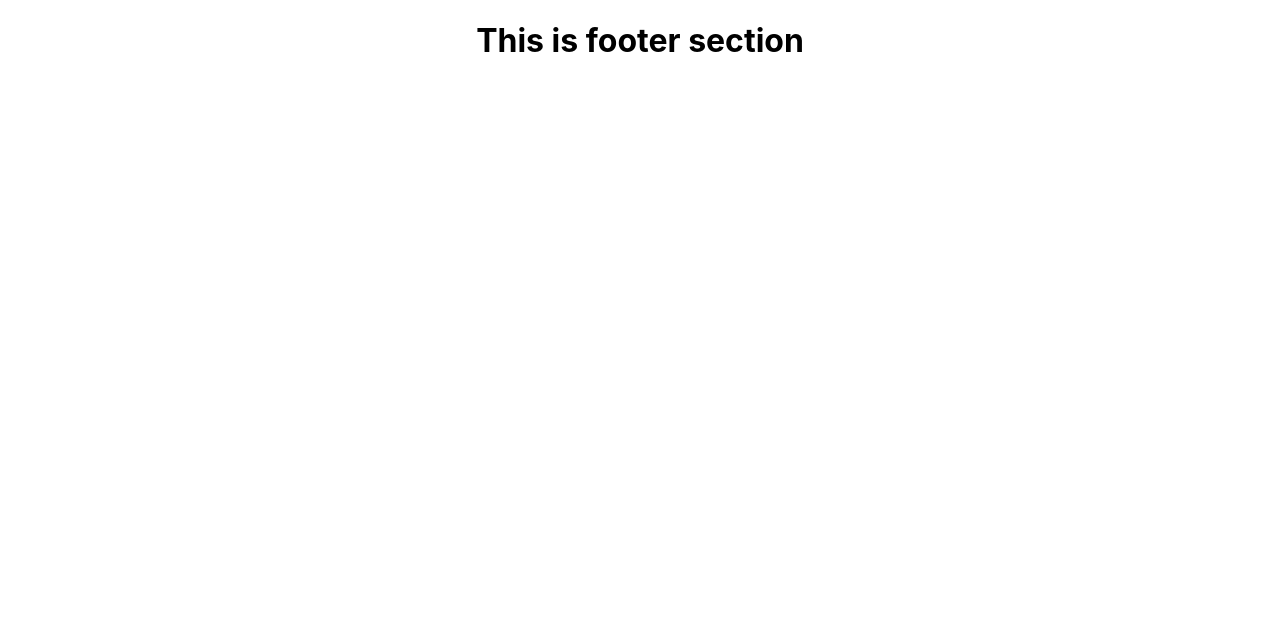
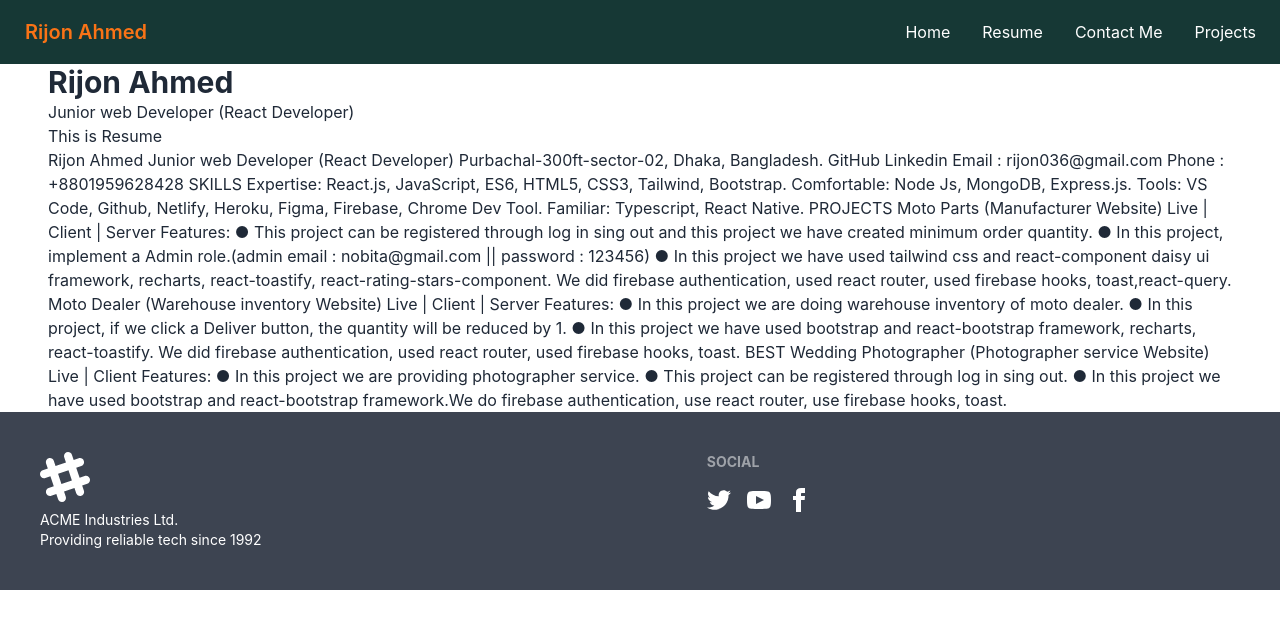
Before and after one commit to Rijonahmed/my-protfolio, a React (Create React App) app: page /resume in a window 1280 px wide. Shown: the top 628 px of the page. Built offline with nearby package versions, Linux system fonts and the light colour scheme.

Commit message:
component creat

```diff
--- a/package.json
+++ b/package.json
@@ -6,6 +6,7 @@
     "@testing-library/jest-dom": "^5.16.4",
     "@testing-library/react": "^13.3.0",
     "@testing-library/user-event": "^13.5.0",
+    "daisyui": "^2.15.2",
     "react": "^18.1.0",
     "react-dom": "^18.1.0",
     "react-router-dom": "^6.3.0",
@@ -35,5 +36,8 @@
       "last 1 firefox version",
       "last 1 safari version"
     ]
+  },
+  "devDependencies": {
+    "tailwindcss": "^3.0.24"
   }
 }
--- a/src/App.js
+++ b/src/App.js
@@ -1,17 +1,26 @@
 
 import { Route, Routes } from 'react-router-dom';
 import './App.css';
+import ContactUS from './component/Home/ContactUS';
 import Home from './component/Home/Home';
 import Project from './component/Home/Project';
+import Resume from './component/Home/Resume';
+import NotFound from './component/NotFound/NotFound';
 import Footer from './component/Shared/Footer';
+import Navber from './component/Shared/Navber';
 
 function App() {
   return (
-    <div className="App">
+    <div>
+      <Navber></Navber>
 
       <Routes>
         <Route path='/' element={<Home></Home>}></Route>
-        <Route path='/project' element={<Project></Project>}></Route>
+        <Route path='/home' element={<Home></Home>}></Route>
+        <Route path='/projects' element={<Project></Project>}></Route>
+        <Route path='/resume' element={<Resume></Resume>}></Route>
+        <Route path='/contactME' element={<ContactUS></ContactUS>}></Route>
+        <Route path='*' element={<NotFound></NotFound>}></Route>
       </Routes>
       <Footer></Footer>
     </div>
--- /dev/null
+++ b/src/component/Home/Banner.js
@@ -0,0 +1,22 @@
+import React from 'react';
+import { Link } from 'react-router-dom';
+import bannerImg from '../../Images/fortfolioRijon.png';
+
+const Banner = () => {
+  return (
+    <div>
+      <div class="hero min-h-screen ">
+        <div class="hero-content flex-col lg:flex-row">
+          <img src={bannerImg} class="max-w-sm rounded-full shadow-2xl" alt='' />
+          <div>
+            <h1 class="text-5xl font-bold">Rijon Ahmed</h1>
+            <p class="py-6">Provident cupiditate voluptatem et in. Quaerat fugiat ut assumenda excepturi exercitationem quasi. In deleniti eaque aut repudiandae et a id nisi.</p>
+            <Link class="btn btn-primary">Downlode Resume</Link>
+          </div>
+        </div>
+      </div>
+    </div>
+  );
+};
+
+export default Banner;
--- /dev/null
+++ b/src/component/Home/ContactUS.js
@@ -0,0 +1,39 @@
+import React from 'react';
+
+const ContactUS = () => {
+  return (
+    <div>
+      <div class="hero min-h-screen bg-base-200">
+        <div class="hero-content flex-col lg:flex-row-reverse">
+          <div class="text-center lg:text-left">
+            <h1 class="text-5xl font-bold">Login now!</h1>
+            <p class="py-6">Provident cupiditate voluptatem et in. Quaerat fugiat ut assumenda excepturi exercitationem quasi. In deleniti eaque aut repudiandae et a id nisi.</p>
+          </div>
+          <div class="card flex-shrink-0 w-full max-w-sm shadow-2xl bg-base-100">
+            <div class="card-body">
+              <div class="form-control">
+                <label class="label">
+                  <span class="label-text">Email</span>
+                </label>
+                <input type="text" placeholder="email" class="input input-bordered" />
+              </div>
+              <div class="form-control">
+                <label class="label">
+                  <span class="label-text">Password</span>
+                </label>
+                <input type="text" placeholder="password" class="input input-bordered" />
+
+              </div>
+              <div class="form-control mt-6">
+                <button class="btn btn-primary">Login</button>
+              </div>
+            </div>
+          </div>
+        </div>
+      </div>
+
+    </div>
+  );
+};
+
+export default ContactUS;
--- a/src/component/Home/Home.js
+++ b/src/component/Home/Home.js
@@ -1,9 +1,16 @@
 import React from 'react';
+import Banner from './Banner';
+import ContactUS from './ContactUS';
+import Project from './Project';
 
 const Home = () => {
   return (
     <div>
-      <h1>this is home Section</h1>
+      <Banner></Banner>
+
+      <Project></Project>
+
+      <ContactUS></ContactUS>
 
     </div>
   );
--- /dev/null
+++ b/src/component/Home/Resume.js
@@ -0,0 +1,56 @@
+import React from 'react';
+
+const Resume = () => {
+  return (
+    <div className='mx-12'>
+      <div>
+        <h1 className='text-3xl font-bold'> Rijon Ahmed</h1>
+        <p> Junior web Developer (React Developer)</p>
+      </div>
+
+
+      <h1>This is Resume</h1>
+      <p>
+        Rijon Ahmed
+        Junior web Developer (React Developer)
+        Purbachal-300ft-sector-02, Dhaka, Bangladesh.
+        GitHub Linkedin
+
+        Email : rijon036@gmail.com
+        Phone : +8801959628428
+
+        SKILLS
+        Expertise: React.js, JavaScript, ES6, HTML5, CSS3, Tailwind, Bootstrap.
+        Comfortable: Node Js, MongoDB, Express.js.
+        Tools: VS Code, Github, Netlify, Heroku, Figma, Firebase, Chrome Dev Tool.
+        Familiar: Typescript, React Native.
+
+        PROJECTS
+        Moto Parts (Manufacturer Website) Live | Client | Server
+        Features:
+        ● This project can be registered through log in sing out and this project we have created
+        minimum order quantity.
+        ● In this project, implement a Admin role.(admin email : nobita@gmail.com || password :
+        123456)
+        ● In this project we have used tailwind css and react-component daisy ui framework, recharts,
+        react-toastify, react-rating-stars-component. We did firebase authentication, used react
+        router, used firebase hooks, toast,react-query.
+        Moto Dealer (Warehouse inventory Website) Live | Client | Server
+        Features:
+        ● In this project we are doing warehouse inventory of moto dealer.
+        ● In this project, if we click a Deliver button, the quantity will be reduced by 1.
+        ● In this project we have used bootstrap and react-bootstrap framework, recharts,
+        react-toastify. We did firebase authentication, used react router, used firebase hooks, toast.
+        BEST Wedding Photographer (Photographer service Website) Live | Client
+        Features:
+        ● In this project we are providing photographer service.
+        ● This project can be registered through log in sing out.
+        ● In this project we have used bootstrap and react-bootstrap framework.We do firebase
+        authentication, use react router, use firebase hooks, toast.
+      </p>
+
+    </div>
+  );
+};
+
+export default Resume;
--- /dev/null
+++ b/src/component/NotFound/NotFound.js
@@ -0,0 +1,12 @@
+import React from 'react';
+
+const NotFound = () => {
+  return (
+    <div >
+      <img className='w-50 m-auto' src="https://www.pngitem.com/pimgs/m/254-2549834_404-page-not-found-404-not-found-png.png" alt="" />
+
+    </div>
+  );
+};
+
+export default NotFound;
--- a/src/component/Shared/Footer.js
+++ b/src/component/Shared/Footer.js
@@ -3,7 +3,20 @@
 const Footer = () => {
   return (
     <div>
-      <h1>This is footer section</h1>
+      <footer class="footer p-10 bg-neutral text-neutral-content">
+        <div>
+          <svg width="50" height="50" viewBox="0 0 24 24" xmlns="http://www.w3.org/2000/svg" fill-rule="evenodd" clip-rule="evenodd" class="fill-current"><path d="M22.672 15.226l-2.432.811.841 2.515c.33 1.019-.209 2.127-1.23 2.456-1.15.325-2.148-.321-2.463-1.226l-.84-2.518-5.013 1.677.84 2.517c.391 1.203-.434 2.542-1.831 2.542-.88 0-1.601-.564-1.86-1.314l-.842-2.516-2.431.809c-1.135.328-2.145-.317-2.463-1.229-.329-1.018.211-2.127 1.231-2.456l2.432-.809-1.621-4.823-2.432.808c-1.355.384-2.558-.59-2.558-1.839 0-.817.509-1.582 1.327-1.846l2.433-.809-.842-2.515c-.33-1.02.211-2.129 1.232-2.458 1.02-.329 2.13.209 2.461 1.229l.842 2.515 5.011-1.677-.839-2.517c-.403-1.238.484-2.553 1.843-2.553.819 0 1.585.509 1.85 1.326l.841 2.517 2.431-.81c1.02-.33 2.131.211 2.461 1.229.332 1.018-.21 2.126-1.23 2.456l-2.433.809 1.622 4.823 2.433-.809c1.242-.401 2.557.484 2.557 1.838 0 .819-.51 1.583-1.328 1.847m-8.992-6.428l-5.01 1.675 1.619 4.828 5.011-1.674-1.62-4.829z"></path></svg>
+          <p>ACME Industries Ltd.<br />Providing reliable tech since 1992</p>
+        </div>
+        <div>
+          <span class="footer-title">Social</span>
+          <div class="grid grid-flow-col gap-4">
+            <a><svg xmlns="http://www.w3.org/2000/svg" width="24" height="24" viewBox="0 0 24 24" class="fill-current"><path d="M24 4.557c-.883.392-1.832.656-2.828.775 1.017-.609 1.798-1.574 2.165-2.724-.951.564-2.005.974-3.127 1.195-.897-.957-2.178-1.555-3.594-1.555-3.179 0-5.515 2.966-4.797 6.045-4.091-.205-7.719-2.165-10.148-5.144-1.29 2.213-.669 5.108 1.523 6.574-.806-.026-1.566-.247-2.229-.616-.054 2.281 1.581 4.415 3.949 4.89-.693.188-1.452.232-2.224.084.626 1.956 2.444 3.379 4.6 3.419-2.07 1.623-4.678 2.348-7.29 2.04 2.179 1.397 4.768 2.212 7.548 2.212 9.142 0 14.307-7.721 13.995-14.646.962-.695 1.797-1.562 2.457-2.549z"></path></svg></a>
+            <a><svg xmlns="http://www.w3.org/2000/svg" width="24" height="24" viewBox="0 0 24 24" class="fill-current"><path d="M19.615 3.184c-3.604-.246-11.631-.245-15.23 0-3.897.266-4.356 2.62-4.385 8.816.029 6.185.484 8.549 4.385 8.816 3.6.245 11.626.246 15.23 0 3.897-.266 4.356-2.62 4.385-8.816-.029-6.185-.484-8.549-4.385-8.816zm-10.615 12.816v-8l8 3.993-8 4.007z"></path></svg></a>
+            <a><svg xmlns="http://www.w3.org/2000/svg" width="24" height="24" viewBox="0 0 24 24" class="fill-current"><path d="M9 8h-3v4h3v12h5v-12h3.642l.358-4h-4v-1.667c0-.955.192-1.333 1.115-1.333h2.885v-5h-3.808c-3.596 0-5.192 1.583-5.192 4.615v3.385z"></path></svg></a>
+          </div>
+        </div>
+      </footer>
 
     </div>
   );
--- /dev/null
+++ b/src/component/Shared/Navber.js
@@ -0,0 +1,48 @@
+import React from 'react';
+import { Link } from 'react-router-dom';
+
+const Navber = () => {
+  const manuItem = <>
+    <li><Link to='/home'>Home</Link></li>
+    <li><Link to='/resume'>Resume</Link></li>
+
+    <li><Link to='/contactME'>Contact Me</Link></li>
+    <li><Link to='/projects'>Projects</Link></li>
+
+  </>
+
+
+
+  return (
+
+    <div className='sticky top-0 z-10'>
+      <div className="navbar bg-accent-content text-base-100 ">
+        <div className="navbar-start">
+          <div className="dropdown">
+            <label tabindex="0" className="btn btn-ghost lg:hidden">
+              <svg xmlns="http://www.w3.org/2000/svg" className="h-5 w-5" fill="none" viewBox="0 0 24 24" stroke="currentColor"><path stroke-linecap="round" stroke-linejoin="round" stroke-width="2" d="M4 6h16M4 12h8m-8 6h16" /></svg>
+            </label>
+            <ul tabindex="0" className="menu menu-compact dropdown-content mt-3 p-2 shadow bg-accent-content rounded-box w-52">
+
+              {manuItem}
+
+            </ul>
+          </div>
+          <Link className="btn btn-ghost normal-case text-xl" to='/' ><span className='text-orange-500'>Rijon Ahmed</span></Link>
+        </div>
+        <div className="navbar-end hidden lg:flex">
+          <ul className="menu menu-horizontal p-0">
+            {manuItem}
+
+          </ul>
+        </div>
+
+
+      </div>
+
+    </div >
+
+  );
+};
+
+export default Navber;
--- a/src/index.css
+++ b/src/index.css
@@ -1,3 +1,7 @@
+@tailwind base;
+@tailwind components;
+@tailwind utilities;
+
 body {
   margin: 0;
   font-family: -apple-system, BlinkMacSystemFont, 'Segoe UI', 'Roboto', 'Oxygen',
--- /dev/null
+++ b/tailwind.config.js
@@ -0,0 +1,7 @@
+module.exports = {
+  content: ["./src/**/*.{html,js}"],
+  theme: {
+    extend: {},
+  },
+  plugins: [require("daisyui")],
+}
```
Also changed, not shown: src/Images/fortfolioRijon.png (added), 1 other file (tests, documents, lock files or other folders).
